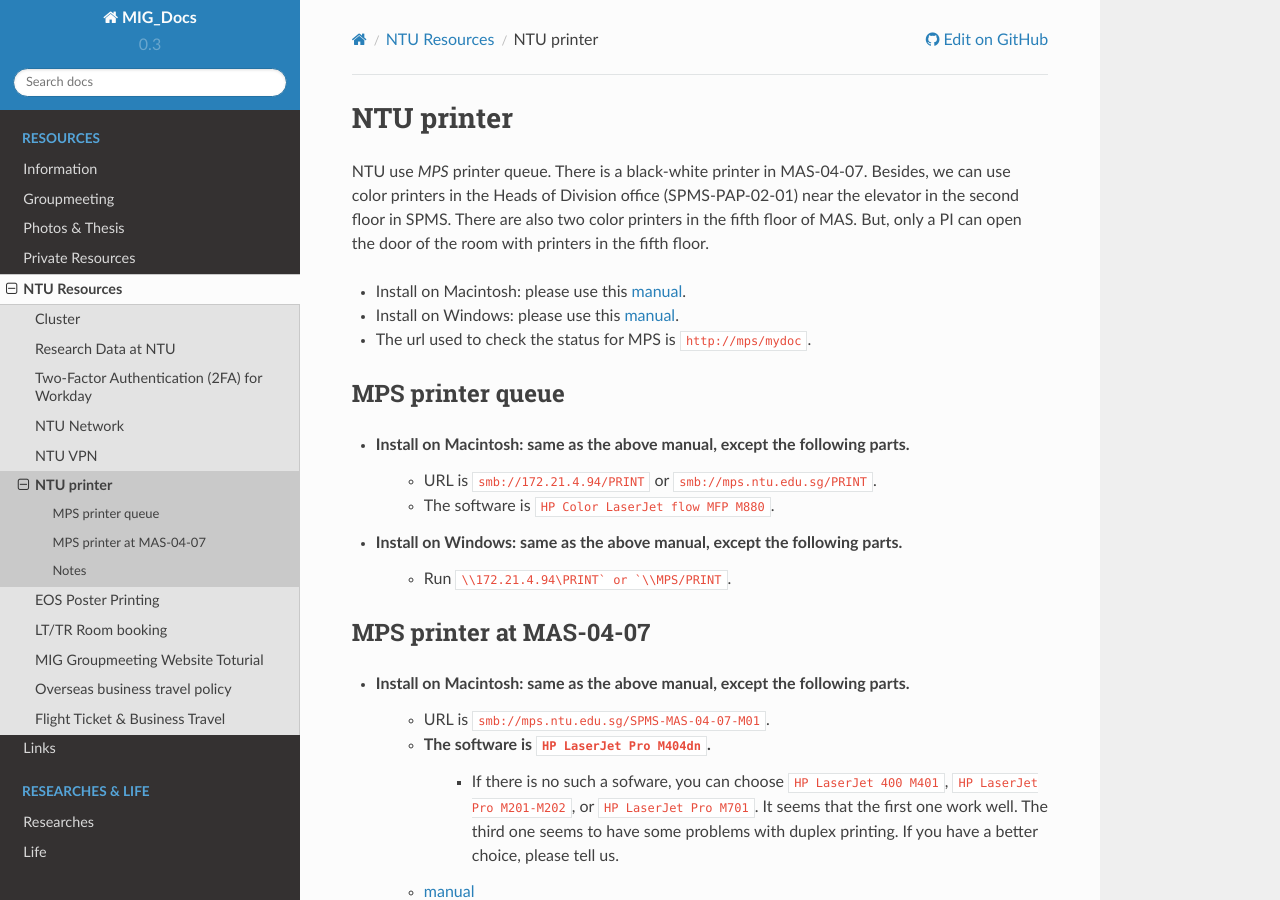
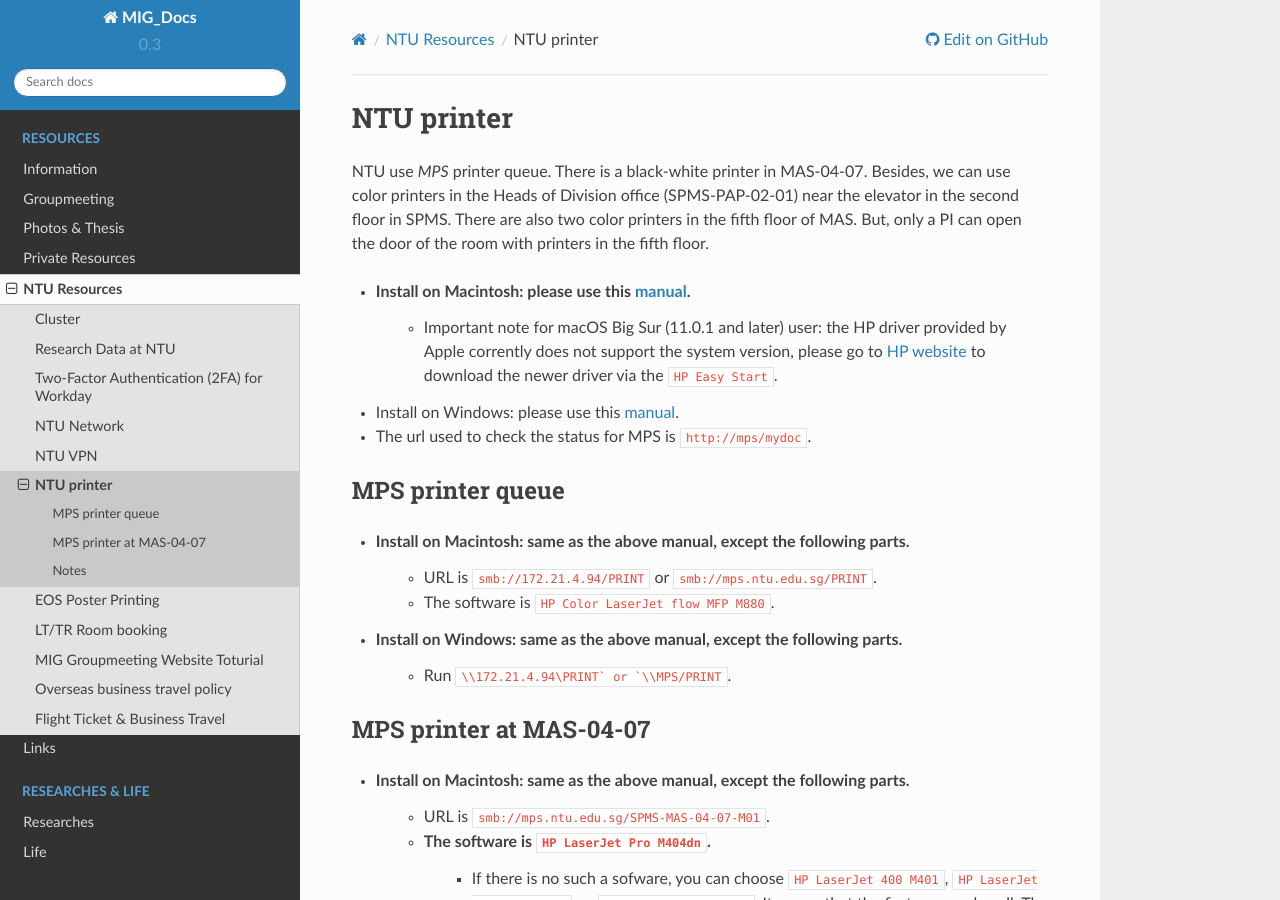
Before and after one commit to MIGG-NTU/MIG_Docs, a Sphinx documentation site: the page built from source/resources-ntu/printer/index.rst, in a window 1280 px wide and 900 px high. Built offline with Sphinx 7.4.7 and the Read the Docs theme 2.0.0, drawn with Linux system fonts in a browser that asks for light colours.

Commit message:
Update index.rst (#26)
add hp driver update

```diff
--- a/source/resources-ntu/printer/index.rst
+++ b/source/resources-ntu/printer/index.rst
@@ -4,6 +4,7 @@ NTU printer
 NTU use *MPS* printer queue. There is a black-white printer in MAS-04-07. Besides, we can use color printers in the Heads of Division office (SPMS-PAP-02-01) near the elevator in the second floor in SPMS. There are also two color printers in the fifth floor of MAS. But, only a PI can open the door of the room with printers in the fifth floor.
 
 - Install on Macintosh: please use this `manual <https://raw.githubusercontent.com/MIGG-NTU/MIG_Docs/master/source/resources-ntu/printer/NTUMPS-MAC.pdf>`__.
+    - Important note for macOS Big Sur (11.0.1 and later) user: the HP driver provided by Apple corrently does not support the system version, please go to `HP website <https://support.hp.com/us-en/drivers/printers>`__ to download the newer driver via the ``HP Easy Start``.
 - Install on Windows: please use this `manual <https://raw.githubusercontent.com/MIGG-NTU/MIG_Docs/master/source/resources-ntu/printer/NTUMPS-WIN.pdf>`__.
 - The url used to check the status for MPS is ``http://mps/mydoc``.
 
```
